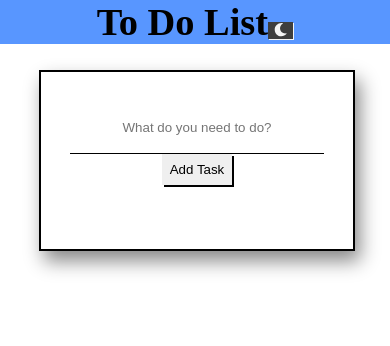
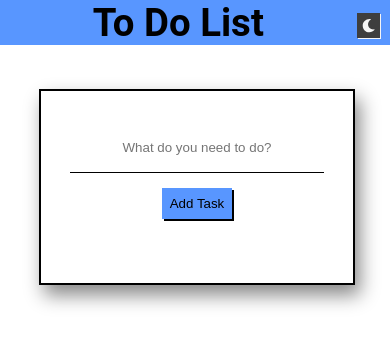
Before and after one commit to RyMoPT/todoreact, a React (Create React App) app: page / in a window 390 px wide. Shown: the top 346 px of the page. Built offline with nearby package versions, Linux system fonts and the light colour scheme.

Commit message:
alignment and font changes

```diff
--- a/src/index.css
+++ b/src/index.css
@@ -1,18 +1,18 @@
 body {
-  font-family: 'Indie Flower', cursive;
+  font-family: 'Roboto', sans-serif;
   background-color: rgb(255, 255, 255);
   transition-duration: 0.4s;
   margin: 0px;
 }
 
 .bodyNight {
-  font-family: 'Indie Flower', cursive;
   background-color: #272727;
   transition-duration: 0.4s;
 }
 
 h1 {
   margin-top: 0px;
+  margin-bottom: 0px;
 }
 .wrapper {
   display: grid;
@@ -49,6 +49,10 @@ h1 {
   color: whitesmoke;
   transition: all 0.4s;
   box-shadow: 1px 1px;
+  float: right;
+  margin-top: 1.2rem;
+  padding: 10px;
+  margin-right: 10px;
 }
 
 .headerNight {
@@ -77,6 +81,7 @@ h1 {
   overflow: visible;
   border: 2px solid black;
   box-shadow: 5px 10px 18px #888888;
+  margin-top: 40px;
 }
 
 .taskContainerNight {
@@ -90,6 +95,8 @@ h1 {
   overflow: visible;
   border: 2px solid black;
   box-shadow: 5px 10px 18px #888888;
+  margin-top: 40px;
+
 }
 
 .content-left {
@@ -189,6 +196,7 @@ footer {
     border: none;
     padding: 0.5rem;
     box-shadow: 2px 2px;
+    background-color: #2979ffc7;
 
 }
 
@@ -313,6 +321,13 @@ input[type=checkbox]:checked ~ span{
 
 }
 
+.toggleNightBtn {
+  margin-top: 1em;
+  padding: 5px;
+}
 
+.submitTaskBtn{
+  margin-top: 15px;
+}
 
 }
```
